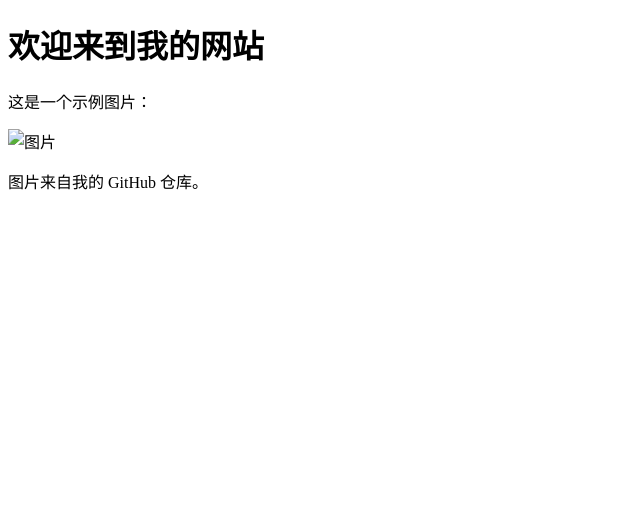
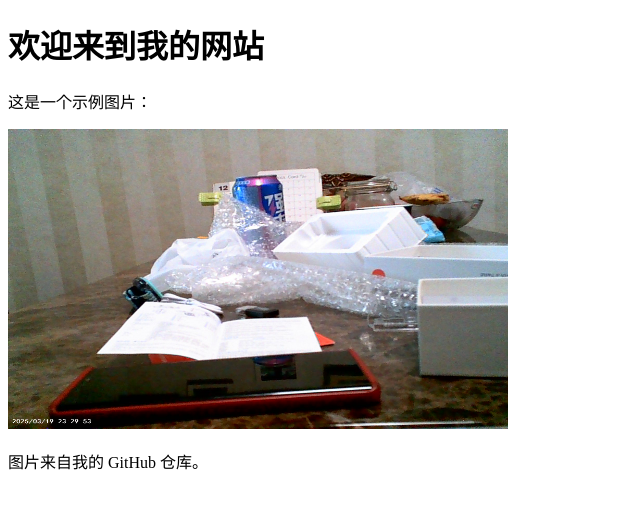
Before and after one commit to gordon127/1, a plain HTML site: page image.html in a window 1280 px wide. Shown: the whole page, without its empty margins (0-640 px from the left). Drawn offline with Linux system fonts and the light colour scheme.

Commit message:
Update image.html

```diff
--- a/image.html
+++ b/image.html
@@ -9,7 +9,7 @@
     <h1>欢迎来到我的网站</h1>
     <a herf="index.html"返回首页</a>
     <p>这是一个示例图片：</p>
-    <img src="images/1.png" alt="图片" width="500" height="300">
+    <img src="1.png" alt="图片" width="500" height="300">
     <p>图片来自我的 GitHub 仓库。</p>
 </body>
 </html>
```
